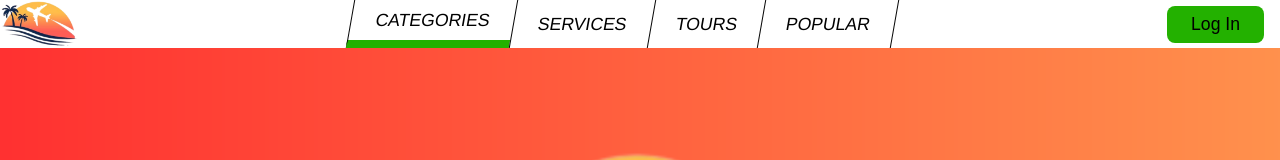
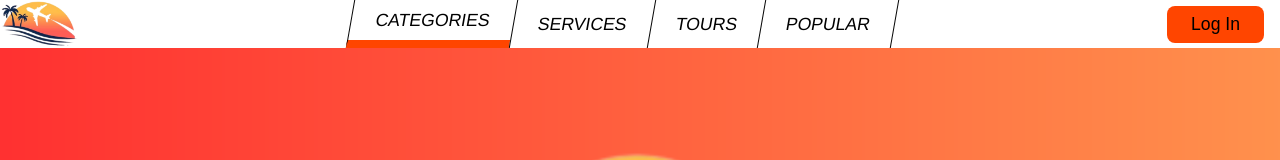
Before and after one commit to gio-makasa/turistas, a Vue app: page / in a window 1280 px wide. In both pictures the pointer is over the link "CATEGORIES". Shown: the top 160 px of the page. Built offline with nearby package versions, Linux system fonts and the light colour scheme.

Commit message:
changed header colors

```diff
--- a/src/components/TheHeader.vue
+++ b/src/components/TheHeader.vue
@@ -41,13 +41,13 @@ header {
       }
 
       &:hover {
-        border-bottom: var(--main-green) 0.5rem solid;
+        border-bottom: orangered 0.5rem solid;
       }
     }
   }
 
   button {
-    background-color: var(--main-green);
+    background-color: orangered;
     padding: 0.5rem 1.5rem;
     margin-right: 1rem;
     font-size: 1.1rem;
```
